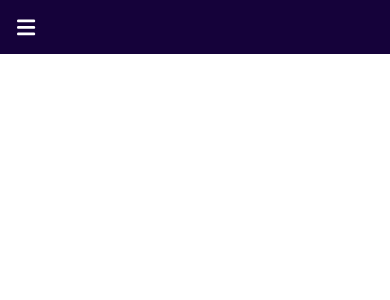
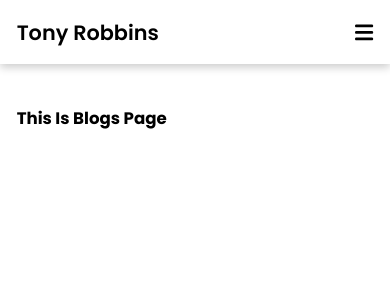
Before and after one commit to majedul360/tonny-robbins, a React (Create React App) app: page /blogs in a window 390 px wide. Before the commit this address had no page. Shown: the top 300 px of the page. Built offline with nearby package versions, Linux system fonts and the light colour scheme.

Commit message:
responsive header done

```diff
--- a/src/App.js
+++ b/src/App.js
@@ -3,7 +3,7 @@
 import Header from "./components/header/Header";
 import Home from "./components/home/Home";
 import About from "./components/about/About";
-import Contact from "./components/contact/Contact";
+import Blogs from "./components/blogs/Blogs";
 function App() {
   return (
     <div className="app">
@@ -12,7 +12,7 @@
         <Routes>
           <Route path="/" element={<Home />} />
           <Route path="/about" element={<About />} />
-          <Route path="/contact" element={<Contact />} />
+          <Route path="/blogs" element={<Blogs />} />
         </Routes>
       </div>
     </div>
--- a/src/components/contact/Contact.js
+++ b/src/components/blogs/Blogs.js
@@ -3,7 +3,7 @@
 const Contact = () => {
   return (
     <div>
-      <h1>this is contact page</h1>
+      <h1>this is blogs page</h1>
     </div>
   );
 };
--- a/src/components/header/Header.css
+++ b/src/components/header/Header.css
@@ -1,20 +1,31 @@
 .header {
   display: flex;
   align-items: center;
-  justify-content: space-between;
-  background-color: #15023a;
+  box-shadow: 0 0.5rem 1rem rgba(0, 0, 0, 0.2);
+  background: white;
+  position: sticky;
+  top: 0;
+}
+
+.header .name {
+  font-size: 2.5rem;
+  font-weight: 600;
+}
+
+.header nav {
+  margin-left: auto;
 }
 
 .header nav .nav-link {
-  font-size: 2.5rem;
+  font-size: 2.2rem;
   margin-left: 2rem;
-  color: white;
+  color: #000000;
 }
 
 .header .menu {
-  color: white;
   font-size: 2.5rem;
   cursor: pointer;
+  margin-left: auto;
   display: none;
 }
 
@@ -26,9 +37,10 @@
 
   .header nav {
     position: absolute;
-    top: 15%;
+    top: 99%;
     left: 0;
     right: 0;
+    background: white;
     clip-path: polygon(0 0, 100% 0, 100% 0, 0 0);
     transition: all 0.2s linear;
   }
@@ -39,7 +51,8 @@
 
   .header nav .nav-link {
     color: black;
+    text-align: center;
+    margin: 1rem 0;
     display: block;
-    text-align: center;
   }
 }
--- a/src/components/header/Header.js
+++ b/src/components/header/Header.js
@@ -7,15 +7,24 @@
   const [isMenuOpen, setIsMenuOpen] = useState(false);
   return (
     <div className="header">
+      <span className="name">tony robbins</span>
       <nav className={`${isMenuOpen && "active"}`}>
-        <Link className="nav-link" to="/">
+        <Link className="nav-link" to="/" onClick={() => setIsMenuOpen(false)}>
           Home
         </Link>
-        <Link className="nav-link" to="/about">
+        <Link
+          className="nav-link"
+          to="/about"
+          onClick={() => setIsMenuOpen(false)}
+        >
           About
         </Link>
-        <Link className="nav-link" to="/contact">
-          Contact
+        <Link
+          className="nav-link"
+          to="/blogs"
+          onClick={() => setIsMenuOpen(false)}
+        >
+          Blogs
         </Link>
       </nav>
       <FontAwesomeIcon
```
Also changed, not shown: src/components/blogs/Blogs.css (added).
